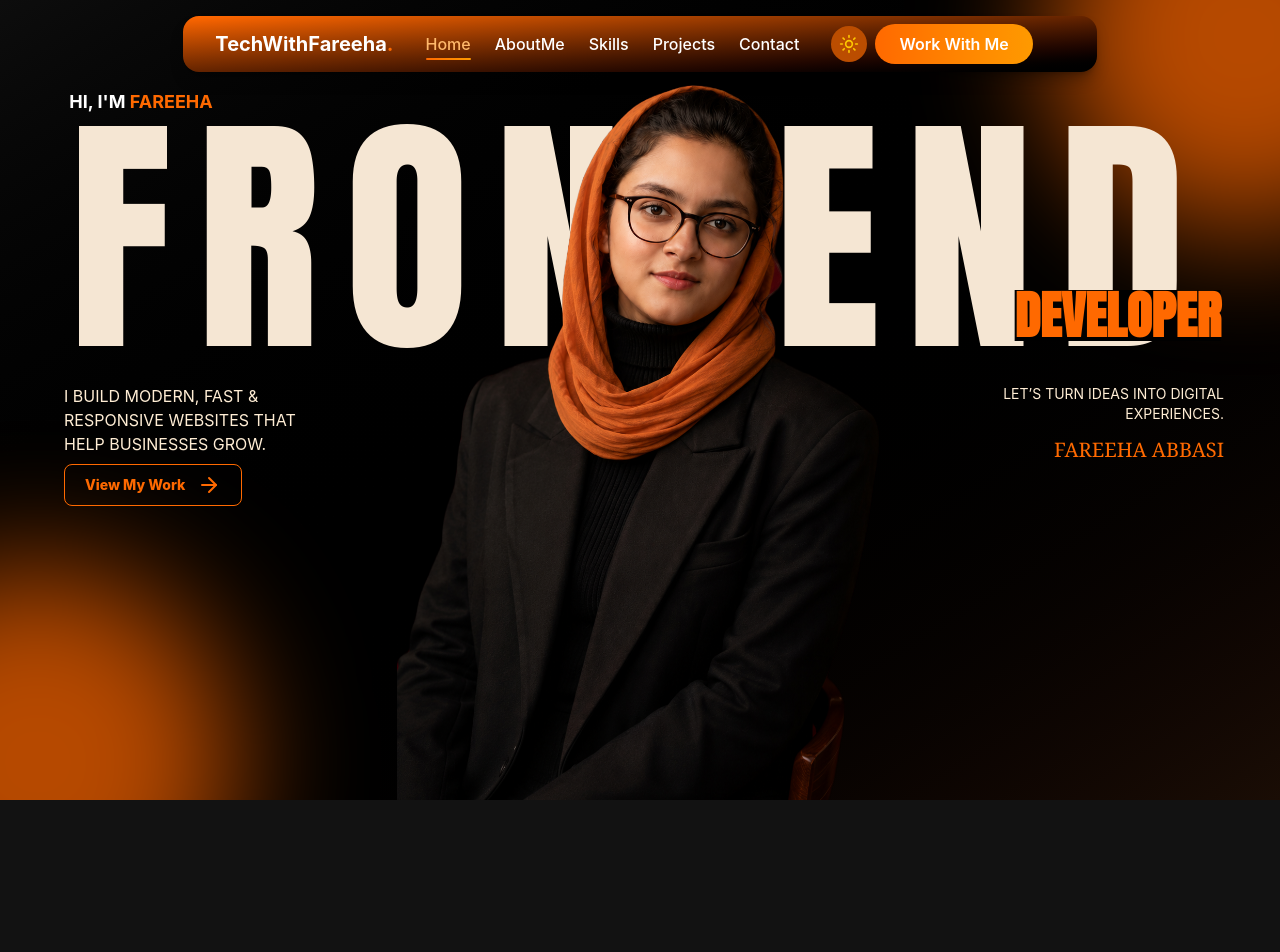
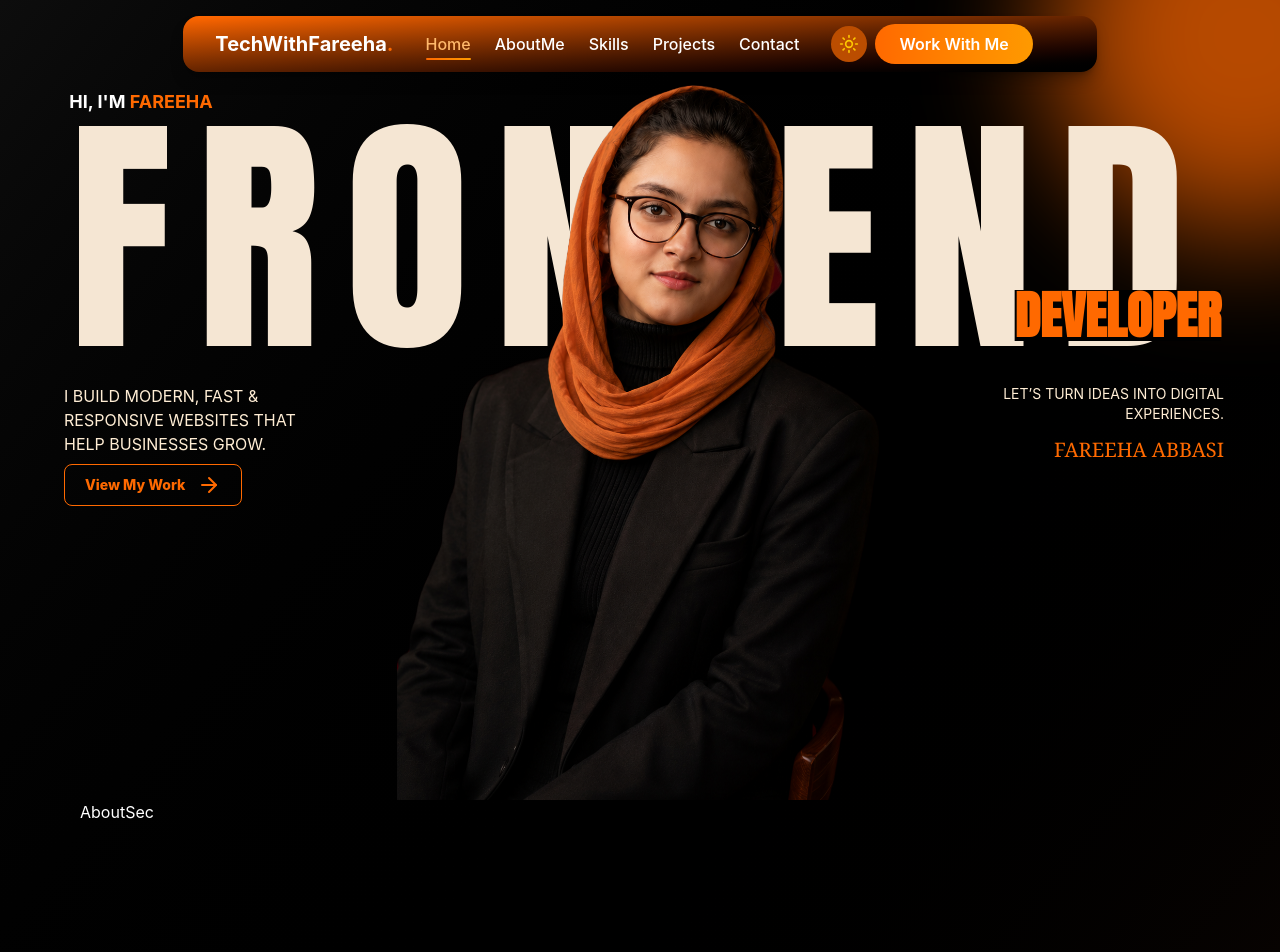
Before and after one commit to fareehaabbasi/Portfolio, a React (Vite) app: page / in a window 1280 px wide. Shown: the top 952 px of the page. Before the commit the page ends 800 px from the top, so only its background shows below. Built offline with nearby package versions, Linux system fonts and the light colour scheme.

Commit message:
complete-heroSec

```diff
--- a/src/App.jsx
+++ b/src/App.jsx
@@ -3,6 +3,7 @@ import AOS from "aos";
 import "aos/dist/aos.css";
 import Navbar from "./components/Navbar";
 import HeroSec from "./components/HeroSec";
+import AboutSec from "./components/AboutSec";
 
 const App = () => {
   const [darkMode, setDarkMode] = useState(true);
@@ -13,6 +14,7 @@ const App = () => {
       once: false,
       offset: 100,
     });
+
     document.documentElement.classList.add("dark");
   }, []);
 
@@ -21,23 +23,32 @@ const App = () => {
     setDarkMode(newMode);
     document.documentElement.classList.toggle("dark");
   };
+
   return (
     <div
       className={
         darkMode
-      ? "relative overflow-hidden min-h-screen bg-gradient-to-br from-[#0d0d0d] via-black to-[#1a0d05]"
-      : "relative overflow-hidden min-h-screen bg-gradient-to-br from-orange-50 via-white to-orange-100"
+          ? "relative overflow-hidden bg-gradient-to-br from-[#0d0d0d] via-black to-[#1a0d05]"
+          : "relative overflow-hidden bg-gradient-to-br from-orange-50 via-white to-orange-100"
       }
     >
       {/* Top Right Glow */}
-  <div className="absolute -top-40 -right-40 h-98 w-98 rounded-full bg-orange-500/70 blur-3xl"></div>
+      <div className="absolute -top-40 -right-40 h-98 w-98 rounded-full bg-orange-500/70 blur-3xl" />
 
       {/* Bottom Left Glow */}
-  <div className="absolute -bottom-40 -left-40 h-99 w-99 rounded-full bg-orange-500/70 blur-3xl"></div>
+      <div className="absolute -bottom-40 -left-40 h-99 w-99 rounded-full bg-orange-500/70 blur-3xl" />
 
-  {/* Your Content */}
-  <Navbar darkMode={darkMode} toggleDarkMode={toggleDarkMode} />
-  <HeroSec darkMode={darkMode}/>
+      {/* Navbar */}
+      <Navbar
+        darkMode={darkMode}
+        toggleDarkMode={toggleDarkMode}
+      />
+
+      {/* Hero */}
+      <HeroSec darkMode={darkMode} />
+
+      {/* About */}
+      <AboutSec darkMode={darkMode} />
     </div>
   );
 };
--- a/src/components/AboutSec.jsx
+++ b/src/components/AboutSec.jsx
@@ -2,7 +2,9 @@ import React from 'react'
 
 const AboutSec = () => {
   return (
-    <div>AboutSec</div>
+    <section className="min-h-screen relative overflow-hidden max-w-7xl mx-auto px-6 md:px-20">
+      <div>AboutSec</div>
+    </section>
   )
 }
 
--- a/src/components/HeroSec.jsx
+++ b/src/components/HeroSec.jsx
@@ -1,8 +1,8 @@
-import { color } from "framer-motion";
+// import { color } from "framer-motion";
 import heroPic from "../assets/HeroPic.png";
 import { ArrowRight } from "lucide-react";
 
-const HeroSec = (darkMode, toggleDarkMode) => {
+const HeroSec = ({darkMode, toggleDarkMode}) => {
   const lightColors = {
     navBg: "bg-linear-to-br from-orange-200 to-white",
     textPrimary: "text-gray-900",
@@ -26,7 +26,8 @@ const HeroSec = (darkMode, toggleDarkMode) => {
   const colors = darkMode ? darkColors : lightColors;
 
   return (
-    <section className="min-h-screen relative overflow-hidden max-w-7xl mx-auto px-6 md:px-20">
+    <section className="min-h-[400px]
+    sm:min-h-screen relative overflow-hidden max-w-7xl mx-auto px-6 md:px-20">
      {/* FRONTEND + DEVELOPER */}
 <div
   className="
@@ -36,7 +37,7 @@ const HeroSec = (darkMode, toggleDarkMode) => {
     left-1/2
     -translate-x-1/2
     z-10
-    w-max
+    md:w-max
   "
 >
   {/* HI, I'M FAREEHA */}
@@ -154,7 +155,7 @@ const HeroSec = (darkMode, toggleDarkMode) => {
 </div>
 
       {/* left text */}
-      <div className="text-center sm:text-left flex absolute md:left-16 sm:left-40 left-1/2 -translate-x-1/2 md:translate-x-0 top-[50vw] sm:top-[260px] md:top-[350px] lg:top-96 z-50 text-orange-100">
+      <div className="text-center sm:text-left flex absolute md:left-16 sm:left-40 left-1/2 -translate-x-1/2 md:translate-x-0 top-[250px] sm:top-[260px] md:top-[350px] lg:top-96 z-30 text-orange-100">
         {/* Main text */}
         <div>
           <h5 className="sm:w-60 w-80 text-sm md:text-base">
--- a/src/components/Navbar.jsx
+++ b/src/components/Navbar.jsx
@@ -42,7 +42,7 @@ const Navbar = ({ darkMode, toggleDarkMode }) => {
   }
 
   return (
-    <div className= "flex justify-center w-full fixed z-50 mt-4">
+    <div className= "absolute top-0 left-0 w-full flex justify-center w-full fixed z-50 mt-4">
       <motion.nav
       initial={{ y: -100 }}
       animate={{ y: 0 }}
```
Lines whose indentation alone changed are shown as unchanged.
